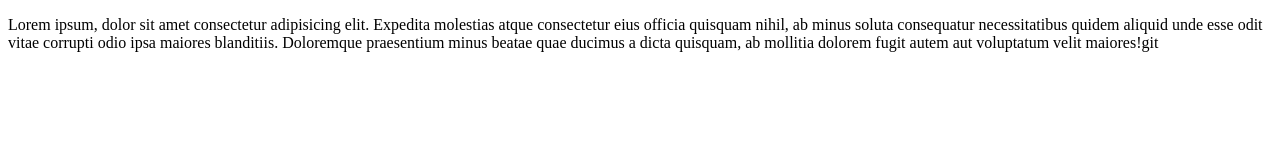
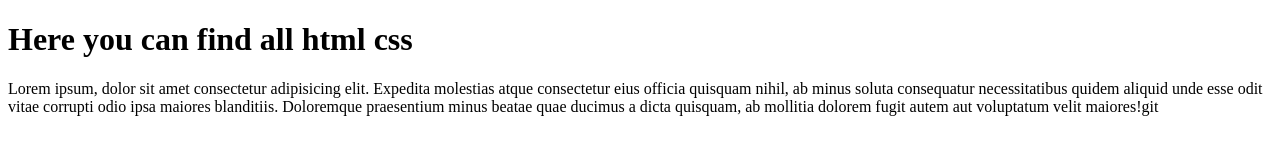
Before and after one commit to Zahid800/my-all-web, a plain HTML site: page index.html in a window 1280 px wide. Drawn offline with Linux system fonts and the light colour scheme.

Commit message:
learned github commit

```diff
--- a/index.html
+++ b/index.html
@@ -7,6 +7,7 @@
     <title>All WEb</title>
 </head>
 <body>
+    <h1>Here you can find all html css</h1>
     <p>Lorem ipsum, dolor sit amet consectetur adipisicing elit. Expedita molestias atque consectetur eius officia quisquam nihil, ab minus soluta consequatur necessitatibus quidem aliquid unde esse odit vitae corrupti odio ipsa maiores blanditiis. Doloremque praesentium minus beatae quae ducimus a dicta quisquam, ab mollitia dolorem fugit autem aut voluptatum velit maiores!git
     </p>
 
```
